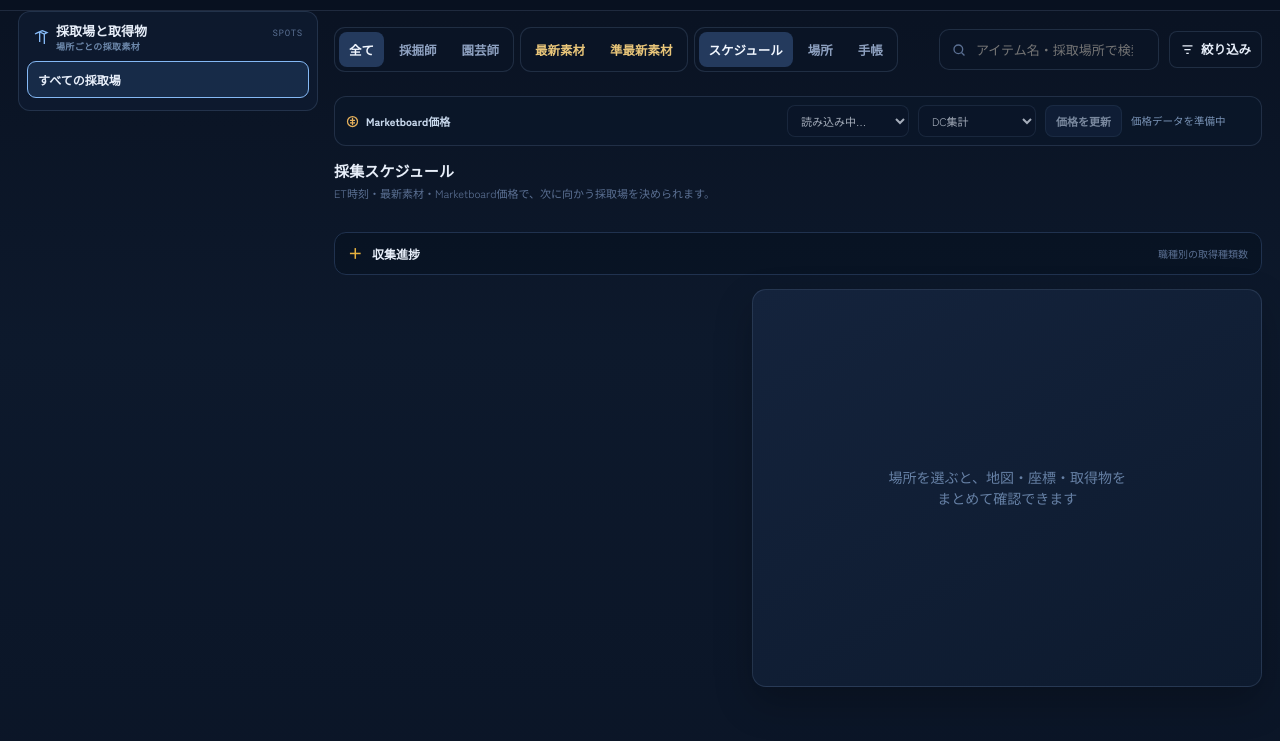
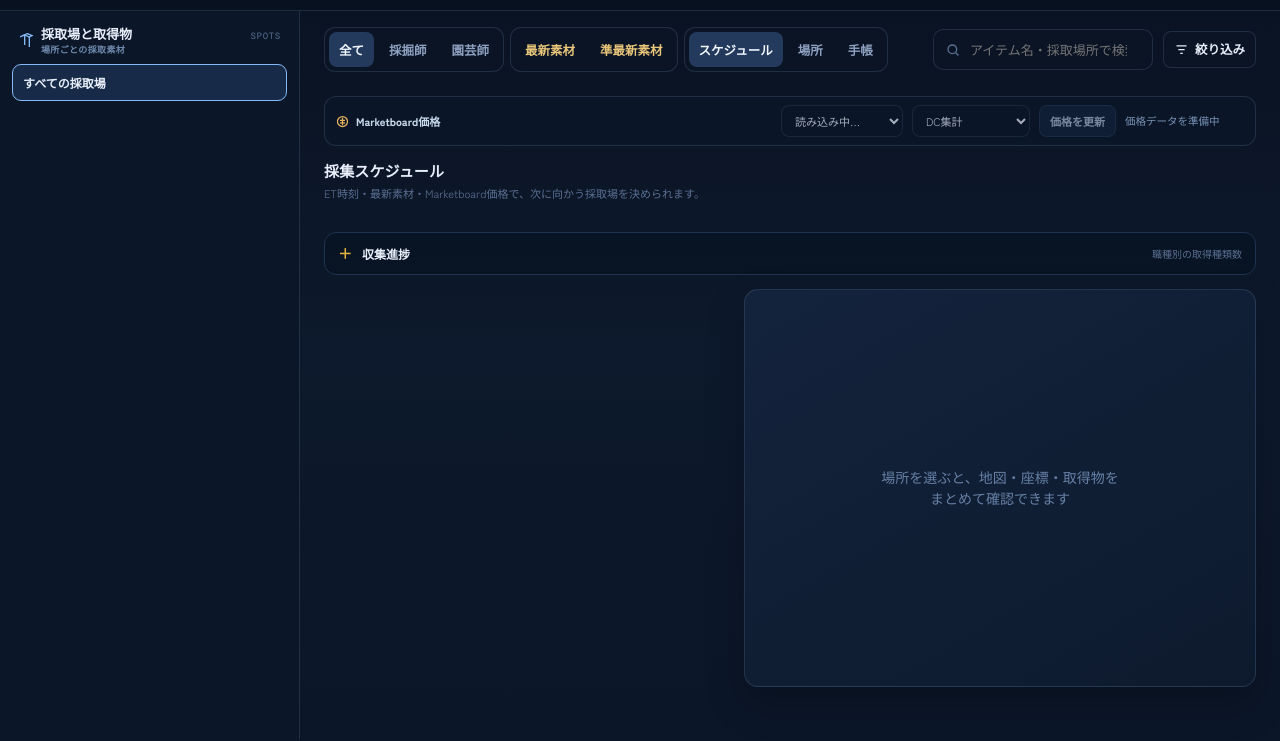
Before and after one commit to FF14guide/eorzean-gathering-guide, a website: page app/index.html in a window 1280 px wide. Shown: the part 91-832 px from the top of the page. Drawn offline with Linux system fonts and the light colour scheme.

Commit message:
style: make left navigation a full-height edge rail

```diff
--- a/app/index.html
+++ b/app/index.html
@@ -412,6 +412,13 @@
   }
   @media(min-width:761px){.result-pane__content{min-width:0}.result-pane .grid:has(.spot-row){grid-template-columns:minmax(0,1fr) minmax(0,1fr);gap:14px}}
   @media(min-width:1081px){.result-pane .grid:has(.spot-row){grid-template-columns:minmax(0,1fr) minmax(0,1fr);gap:16px}}
+  @media(min-width:761px){
+    .wrap{max-width:none;width:100%;padding:0}
+    .app-shell{grid-template-columns:300px minmax(0,1fr);gap:0;min-height:calc(100vh - 72px);align-items:stretch}
+    .area-rail{position:sticky;top:72px;width:300px;max-height:calc(100vh - 72px);height:calc(100vh - 72px);box-sizing:border-box;overflow-y:auto;overflow-x:hidden;padding:12px 12px 24px;border:0;border-right:1px solid var(--border);border-radius:0;background:#0b1729}
+    .area-rail__head{padding:4px 6px 11px}
+    .result-pane{padding:0 24px 64px}
+  }
   /* compact spot tree: inspired by the Fish Guide navigation */
   .area-rail{padding:8px;border-radius:12px}
   .area-rail__head{padding:4px 6px 8px}
@@ -446,6 +453,7 @@
     .area-spot__name{max-width:45%;font-size:11px}
     .area-spot__items{font-size:9px}
   }
+  @media(min-width:761px){.area-rail{padding:12px 12px 24px!important;border:0;border-right:1px solid var(--border);border-radius:0!important;background:#0b1729!important}}
 </style>
 </head>
 <body>
```
